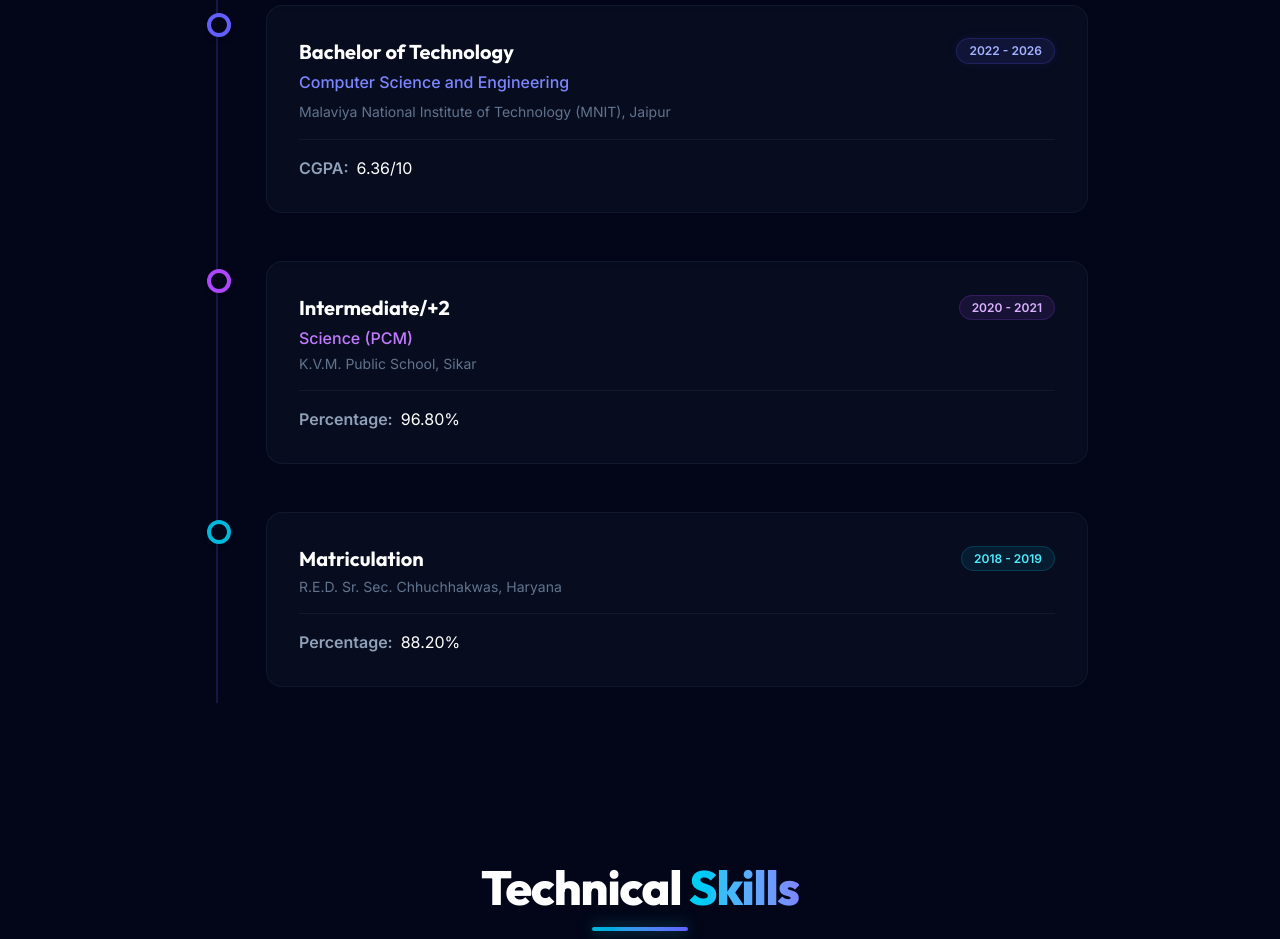
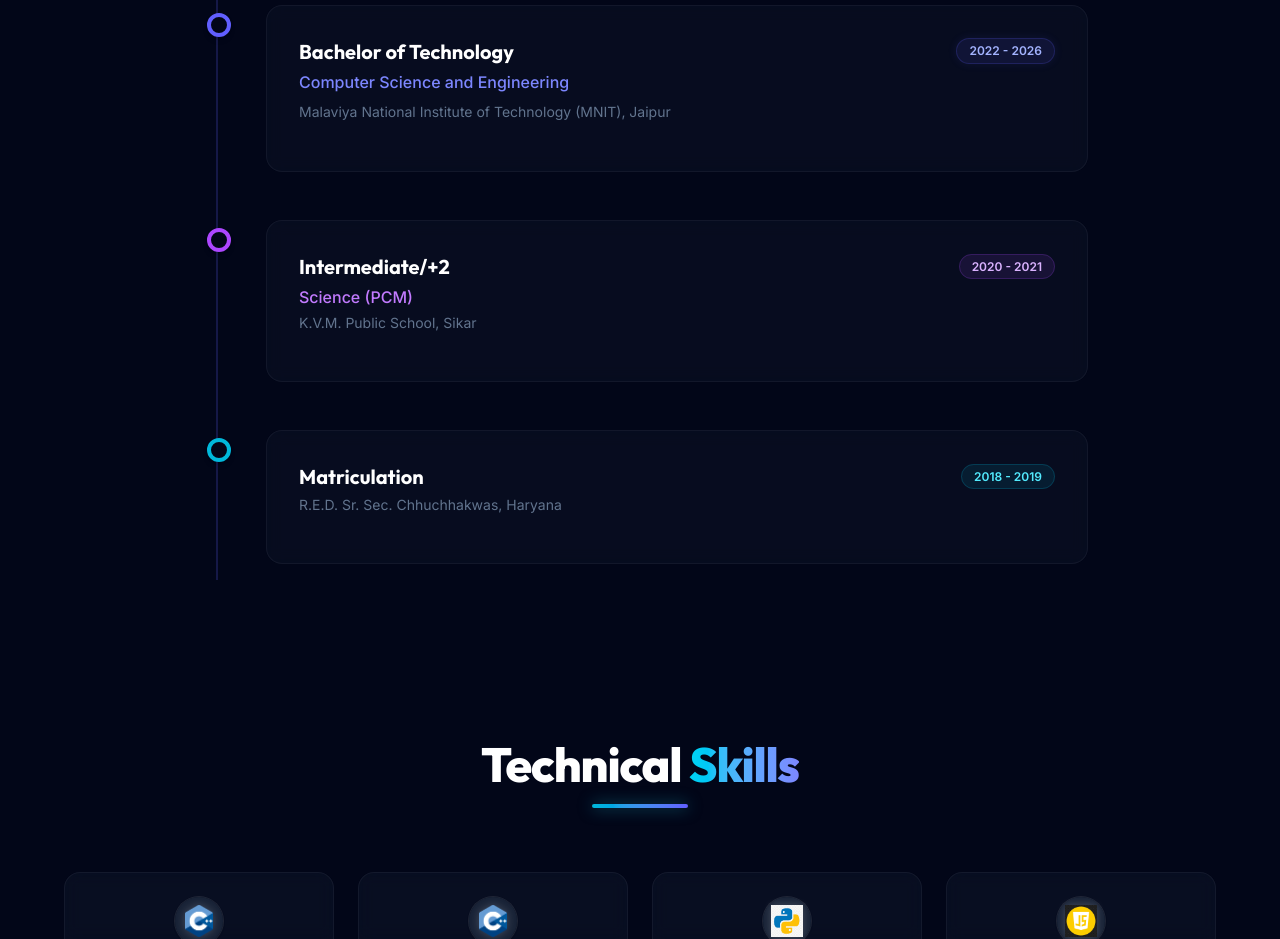
Before and after one commit to Bhavdeepmnit/my_portfolio, a React (Vite) app: page / in a window 1280 px wide. Shown: the part 1740-2679 px from the top of the page. Built offline with nearby package versions, Linux system fonts and the light colour scheme.

Commit message:
Added projects

```diff
--- a/src/components/EducationSection.jsx
+++ b/src/components/EducationSection.jsx
@@ -45,10 +45,6 @@ const EducationSection = ({ isDark }) => (
                     }`}>2022 - 2026</span>
                 </div>
               </div>
-              <div className={`mt-4 pt-4 border-t ${isDark ? 'border-white/5' : 'border-slate-50'}`}>
-                <span className={`font-bold ${isDark ? 'text-slate-400' : 'text-slate-700'}`}>CGPA:</span>
-                <span className={`ml-2 ${isDark ? 'text-white' : 'text-slate-600'}`}>6.36/10</span>
-              </div>
             </div>
           </div>
 
@@ -74,10 +70,6 @@ const EducationSection = ({ isDark }) => (
                     }`}>2020 - 2021</span>
                 </div>
               </div>
-              <div className={`mt-4 pt-4 border-t ${isDark ? 'border-white/5' : 'border-slate-50'}`}>
-                <span className={`font-bold ${isDark ? 'text-slate-400' : 'text-slate-700'}`}>Percentage:</span>
-                <span className={`ml-2 ${isDark ? 'text-white' : 'text-slate-600'}`}>96.80%</span>
-              </div>
             </div>
           </div>
 
@@ -102,10 +94,6 @@ const EducationSection = ({ isDark }) => (
                     }`}>2018 - 2019</span>
                 </div>
               </div>
-              <div className={`mt-4 pt-4 border-t ${isDark ? 'border-white/5' : 'border-slate-50'}`}>
-                <span className={`font-bold ${isDark ? 'text-slate-400' : 'text-slate-700'}`}>Percentage:</span>
-                <span className={`ml-2 ${isDark ? 'text-white' : 'text-slate-600'}`}>88.20%</span>
-              </div>
             </div>
           </div>
 
```
